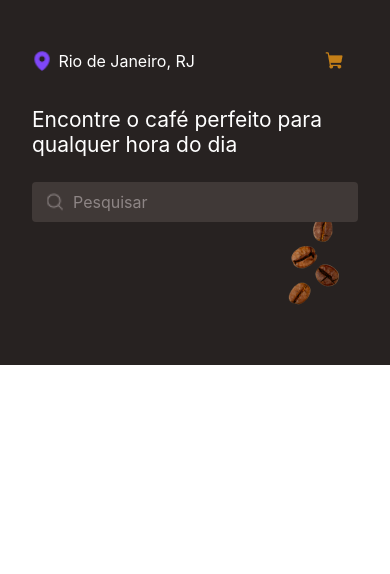
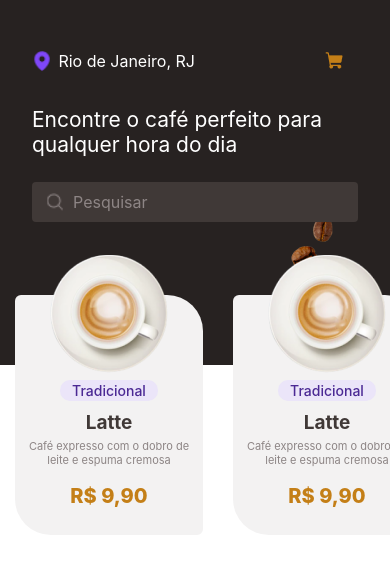
Before and after one commit to thulerjoao/CoffeeProject-Native, a React Native app: screen / in a window 390 px wide. Shown: the top 574 px of the page. Built offline with nearby package versions, Linux system fonts and the light colour scheme.

Commit message:
feat: created flat list and vertical cards

```diff
--- a/src/App.tsx
+++ b/src/App.tsx
@@ -1,6 +1,6 @@
 /* eslint-disable react/react-in-jsx-scope */
 import {SafeAreaView} from 'react-native';
-import Loading from './Pages/loading';
+// import Loading from './Pages/loading';
 import Home from './Pages/Home';
 
 // const TextNew = styled.Text`
--- a/src/Pages/Home/components/Home.tsx
+++ b/src/Pages/Home/components/Home.tsx
@@ -1,9 +1,10 @@
 /* eslint-disable react/react-in-jsx-scope */
-import {Image, StatusBar, Text} from 'react-native';
+import {StatusBar} from 'react-native';
 import {
   BottomComponent,
   CoffeeImage,
   HomeContainer,
+  HorizontalList,
   Location,
   LocationIcon,
   LocationText,
@@ -18,8 +19,37 @@ import Icon from '../assets/Icon.png';
 import Cart from '../assets/Cart.png';
 import Glass from '../assets/Glass.png';
 import Coffee from '../assets/Coffee.png';
+import Coffee01 from '../assets/Coffee01.png';
+import VerticalCard from './VerticalCard';
 
 const Home = () => {
+  const data = [
+    {
+      id: '1',
+      imageSource: Coffee01,
+      type: 'Tradicional',
+      title: 'Latte',
+      description: 'Café expresso com o dobro de leite e espuma cremosa',
+      price: 'R$ 9,90',
+    },
+    {
+      id: '2',
+      imageSource: Coffee01,
+      type: 'Tradicional',
+      title: 'Latte',
+      description: 'Café expresso com o dobro de leite e espuma cremosa',
+      price: 'R$ 9,90',
+    },
+    {
+      id: '3',
+      imageSource: Coffee01,
+      type: 'Tradicional',
+      title: 'Latte',
+      description: 'Café expresso com o dobro de leite e espuma cremosa',
+      price: 'R$ 9,90',
+    },
+  ];
+
   return (
     <HomeContainer>
       <StatusBar
@@ -46,6 +76,13 @@ const Home = () => {
           </SearchBarContainer>
           <CoffeeImage source={Coffee} />
         </Search>
+        <HorizontalList
+          data={data}
+          horizontal
+          showsHorizontalScrollIndicator={false}
+          renderItem={({item}: any) => <VerticalCard data={item} />}
+          keyExtractor={item => item.id}
+        />
       </TopComponent>
       <BottomComponent></BottomComponent>
     </HomeContainer>
--- /dev/null
+++ b/src/Pages/Home/components/VerticalCard.tsx
@@ -0,0 +1,23 @@
+/* eslint-disable react/react-in-jsx-scope */
+import {
+  CardTop,
+  CardTopImage,
+  CardTopPrice,
+  CardTopText,
+  CardTopTitle,
+  CardTopType,
+} from '../styles/cards.styles';
+
+const VerticalCard = ({data}: any) => {
+  return (
+    <CardTop>
+      <CardTopImage source={data.imageSource} />
+      <CardTopType>{data.type}</CardTopType>
+      <CardTopTitle>{data.title}</CardTopTitle>
+      <CardTopText>{data.description}</CardTopText>
+      <CardTopPrice>{data.price}</CardTopPrice>
+    </CardTop>
+  );
+};
+
+export default VerticalCard;
--- /dev/null
+++ b/src/Pages/Home/styles/cards.styles.ts
@@ -0,0 +1,52 @@
+import styled from 'styled-components/native';
+
+// ----TopCards------
+
+export const CardTop = styled.View`
+  margin: 0 15px;
+  margin-top: 40px;
+  width: 188px;
+  /* height: 262px; */
+  align-items: center;
+  border-radius: 6px 36px 6px 36px;
+  background-color: #f3f2f2;
+`;
+
+export const CardTopImage = styled.Image`
+  top: -40px;
+  position: absolute;
+`;
+
+export const CardTopType = styled.Text`
+  margin-top: 85px;
+  background-color: #ebe5f9;
+  color: #4b2994;
+  border-radius: 10px;
+  font-size: 14px;
+  font-weight: 500;
+  padding: 2px 12px;
+`;
+
+export const CardTopTitle = styled.Text`
+  margin-top: 10px;
+  font-weight: 700;
+  color: #403937;
+  font-size: 19px;
+`;
+
+export const CardTopText = styled.Text`
+  color: #8d8585;
+  font-size: 11px;
+  margin: 0 9px;
+  margin-top: 5px;
+  text-align: center;
+`;
+
+export const CardTopPrice = styled.Text`
+  color: #c47f17;
+  margin-top: 17px;
+  font-weight: 800;
+  font-size: 20px;
+`;
+
+// ----BottomCards------
--- a/src/Pages/Home/styles/home.styles.ts
+++ b/src/Pages/Home/styles/home.styles.ts
@@ -88,3 +88,11 @@ export const CoffeeImage = styled.Image`
   margin-left: 80%;
   margin-top: 0;
 `;
+
+// ---------HorizontalList----------------------
+
+export const HorizontalList = styled.FlatList`
+  position: relative;
+  min-height: 280px;
+  bottom: 50px;
+`;
```
Also changed, not shown: src/Pages/Home/assets/Coffee01.png (added).
